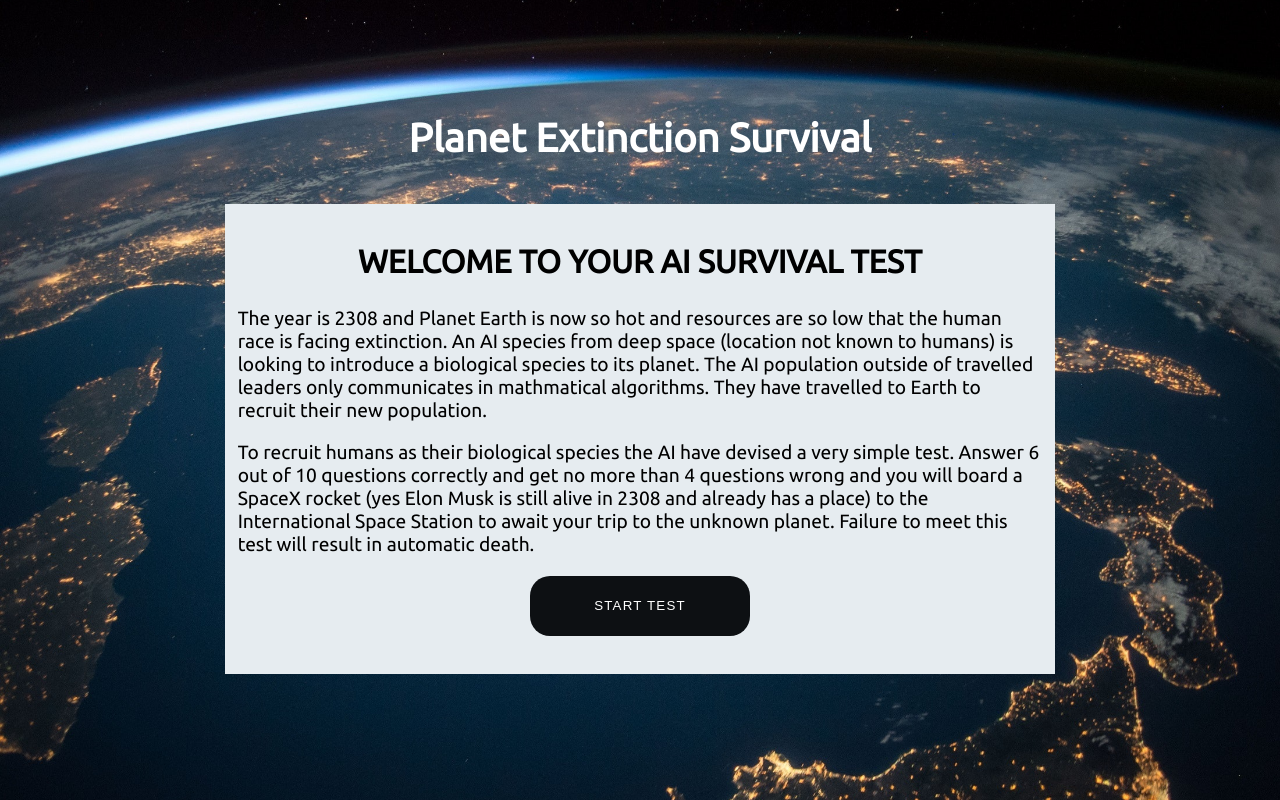
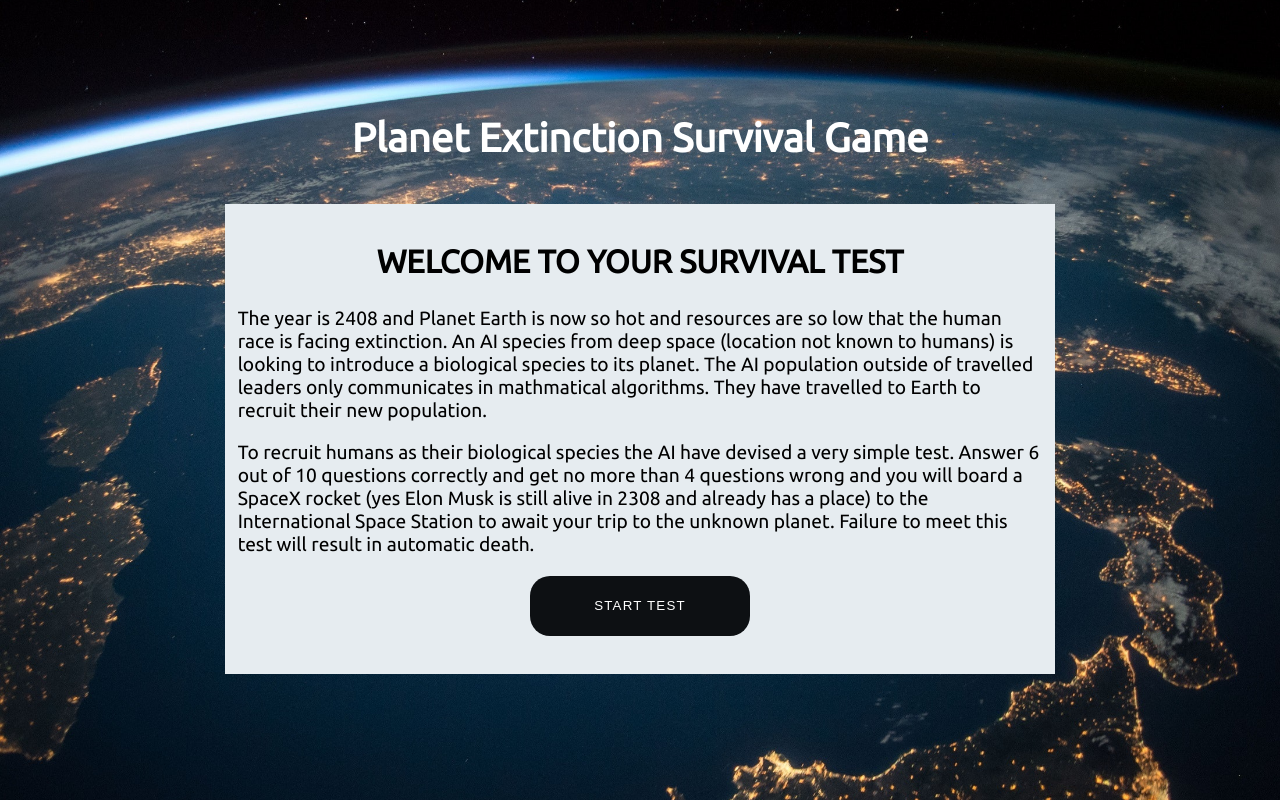
Before and after one commit to LADCode2021/pp2-planet-extinction-survival, a plain HTML site: page index.html in a window 1280 px wide. Drawn offline with Linux system fonts and the light colour scheme.

Commit message:
Change HTML text content

```diff
--- a/index.html
+++ b/index.html
@@ -12,16 +12,16 @@
 <body>
     <header>
         <div class="top-heading">
-            <h1>Planet Extinction Survival</h1>
+            <h1>Planet Extinction Survival Game</h1>
         </div>
     </header>
 
     <main>
         <section class="visible" id="intro-area">
-            <h2 class="intro-title">Welcome to your AI Survival Test</h2>
+            <h2 class="intro-title">Welcome to your Survival Test</h2>
 
             <div class="intro-text">
-                <p class="intro">The year is 2308 and Planet Earth is now so hot and resources are so low that the
+                <p class="intro">The year is 2408 and Planet Earth is now so hot and resources are so low that the
                     human race is facing extinction. An AI species from deep space (location not known to humans) is
                     looking to introduce a biological species to its planet. The AI population outside of travelled
                     leaders only communicates in mathmatical algorithms. They have travelled to Earth to recruit
```
